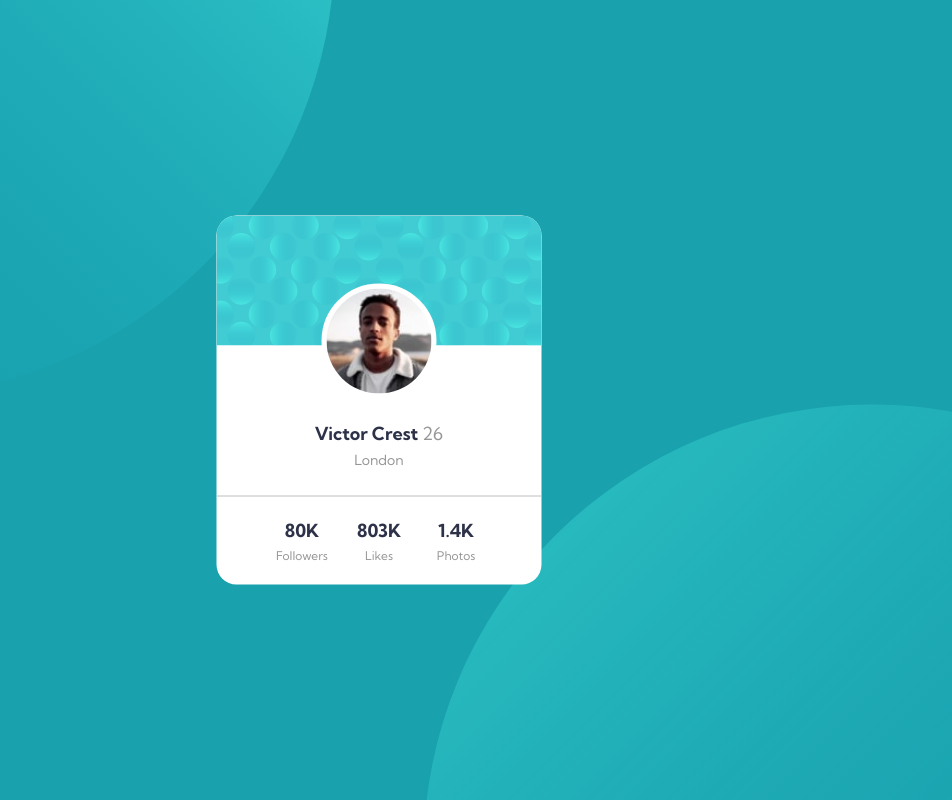
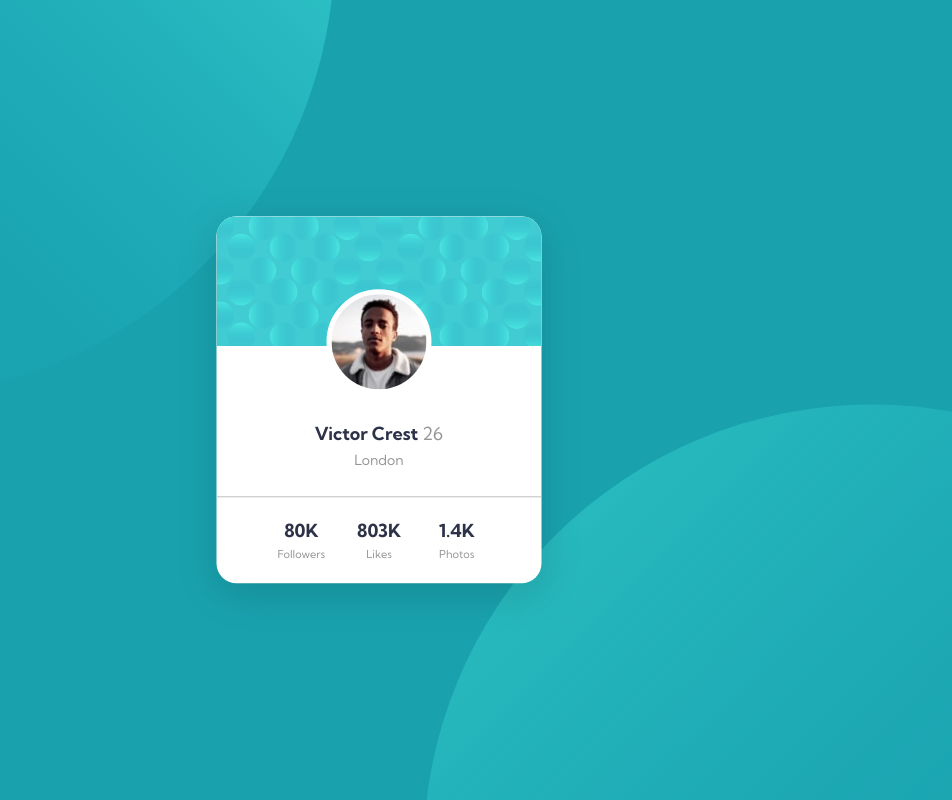
Before and after one commit to feszkesfene/challange-1, a plain HTML site: page index.html in a window 1280 px wide. Shown: the whole page, without its empty margins (261-1213 px from the left). Drawn offline with Linux system fonts and the light colour scheme.

Commit message:
card-final
changed font-size, added box-shadow, changed grid-gap between stats, changed size of user photo

```diff
--- a/scss/_base.scss
+++ b/scss/_base.scss
@@ -8,7 +8,7 @@ $color-neutral-light: hsl(0, 0%, 75%);
 //FONT VARIABLES
 $font-default: 'Kumbh Sans', sans-serif;
 $font-heading: 1.8rem;
-$font-small: 1.2rem;
+$font-small: 1.1rem;
 
 //RESPONSIVE BREAKPOINTS
 $bp-desktop: 90em;  //1440px
--- a/scss/_layout.scss
+++ b/scss/_layout.scss
@@ -37,11 +37,11 @@
     left: 50%;
     transform: translate(-50%, -50%);
     z-index: 100;
-
     background-color: #fff;
     border-radius: 2rem;
     width: 32.5rem;
     overflow: hidden;
+    box-shadow: 0 1rem 4rem rgba(0, 0, 0, .15);
 
     display: grid;
     grid-template-rows: 13rem 15rem;
@@ -68,8 +68,8 @@
             position: absolute;
             border-radius: 50%;
             border: solid 5px #fff;
-            height: 11.5rem;
-            width: 11.5rem;
+            height: 10.5rem;
+            width: 10.5rem;
             background-color: #fff;
             transform: translateY(-8rem);
             z-index: 150;
@@ -94,7 +94,7 @@
     &__boxes {
         display: grid;
         grid-template-columns: repeat(3, 1fr);
-        grid-column-gap: 2.5rem;
+        grid-column-gap: 3rem;
 
         div {
 
```
Also changed, not shown: main.css, 1 other file.
